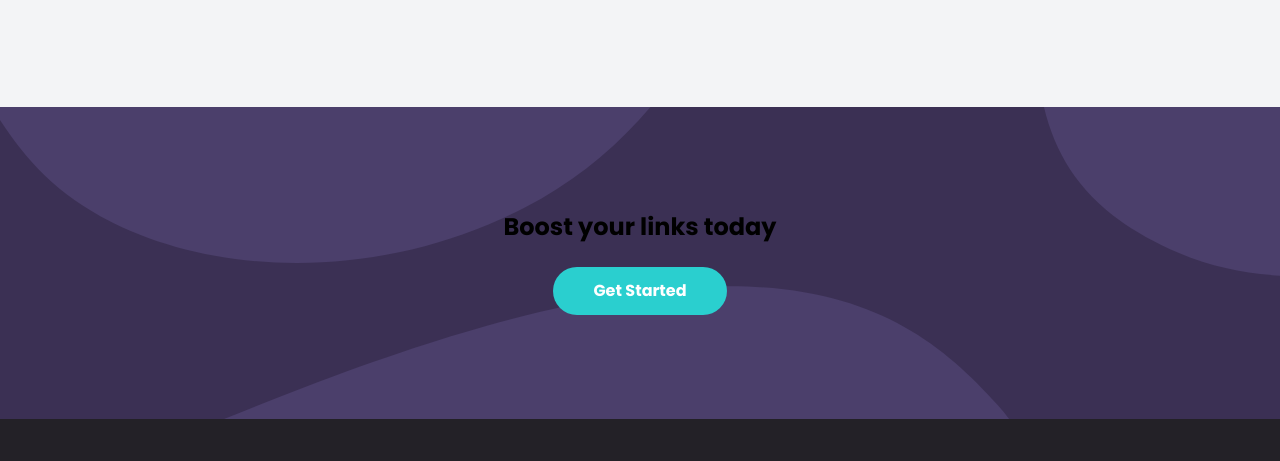
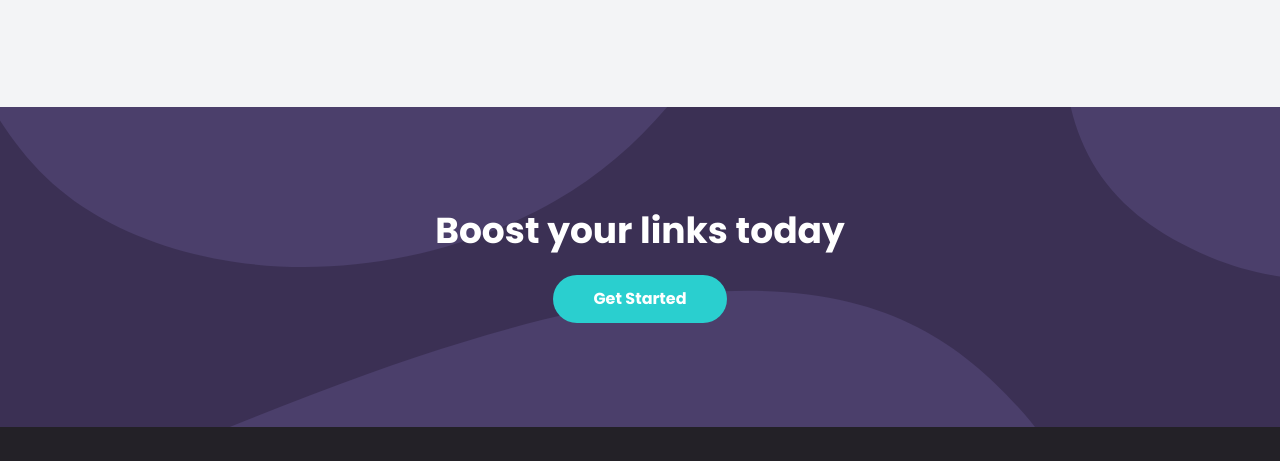
Before and after one commit to alexisquintuna/Shortly, a website: page index.html in a window 1280 px wide. Shown: the part 1813-2274 px from the top of the page. Drawn offline with Linux system fonts and the light colour scheme.

Commit message:
fixed color and size on cta section

```diff
--- a/index.html
+++ b/index.html
@@ -177,7 +177,7 @@
     <!-- CTA section -->
     <section id="cta" class="py-24 bg-darkViolet">
         <div class="flex flex-col p-2 space-y-6">
-            <h5 class="mx-auto text-2xl font-bold font-white text-center">Boost your links today</h5>
+            <h5 class="mx-auto text-4xl font-bold text-white text-center">Boost your links today</h5>
             <button class="px-10 py-5 mx-auto text-2xl font-bold text-white rounded-full bg-cyan hover:bg-cyanLight md:text-base md:py-3 focus:outline-none">Get Started</button>
         </div>
     </section>
```
Also changed, not shown: css/style.css.
